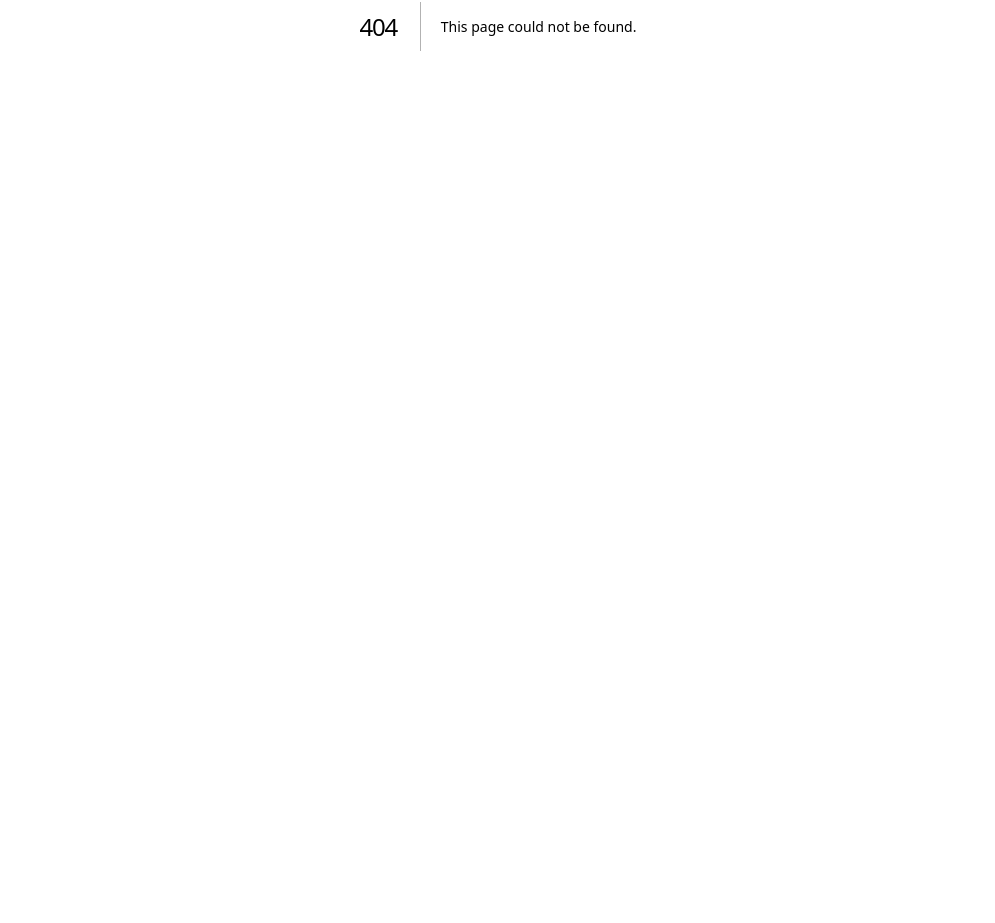
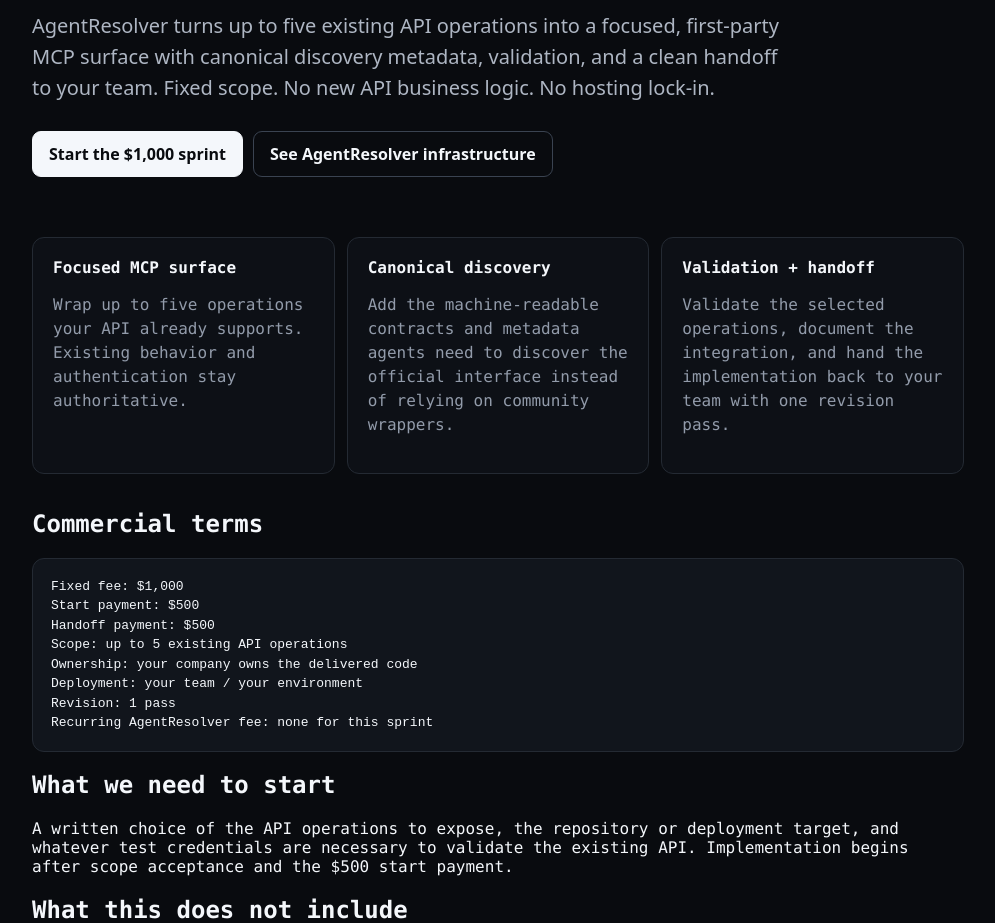
Before and after one commit to waxsway/agentresolver, a Next.js app: page /mcp-sprint in a window 1280 px wide. Before the commit this address had no page. Shown: the part 374-1297 px from the top of the page, without its empty margins (142-1137 px from the left). Before the commit the page ends 800 px from the top, so only its background shows below. Built offline with nearby package versions, Linux system fonts and the light colour scheme.

Commit message:
Add first-party MCP sprint conversion page

```diff
--- /dev/null
+++ b/src/app/mcp-sprint/page.tsx
@@ -0,0 +1,107 @@
+import type { Metadata } from "next";
+
+export const metadata: Metadata = {
+  title: "First-party MCP Implementation Sprint — AgentResolver",
+  description:
+    "A fixed $1,000 implementation sprint to turn up to five existing API operations into a first-party MCP surface with discovery metadata, validation, and handoff."
+};
+
+const commercialTerms = [
+  "Fixed fee: $1,000",
+  "Start payment: $500",
+  "Handoff payment: $500",
+  "Scope: up to 5 existing API operations",
+  "Ownership: your company owns the delivered code",
+  "Deployment: your team / your environment",
+  "Revision: 1 pass",
+  "Recurring AgentResolver fee: none for this sprint"
+].join("\n");
+
+export default function McpSprintPage() {
+  return (
+    <main>
+      <div className="eyebrow">FIRST-PARTY MCP IMPLEMENTATION</div>
+      <h1>Ship the official agent interface for the API you already have.</h1>
+      <p className="lead">
+        AgentResolver turns up to five existing API operations into a focused,
+        first-party MCP surface with canonical discovery metadata, validation,
+        and a clean handoff to your team. Fixed scope. No new API business
+        logic. No hosting lock-in.
+      </p>
+
+      <p className="actions">
+        <a
+          className="button"
+          href="mailto:wade@credscore.us?subject=AgentResolver%20MCP%20Sprint"
+        >
+          Start the $1,000 sprint
+        </a>{" "}
+        <a className="button secondary" href="/">
+          See AgentResolver infrastructure
+        </a>
+      </p>
+
+      <div className="grid">
+        <section>
+          <h2>Focused MCP surface</h2>
+          <p>
+            Wrap up to five operations your API already supports. Existing
+            behavior and authentication stay authoritative.
+          </p>
+        </section>
+        <section>
+          <h2>Canonical discovery</h2>
+          <p>
+            Add the machine-readable contracts and metadata agents need to
+            discover the official interface instead of relying on community
+            wrappers.
+          </p>
+        </section>
+        <section>
+          <h2>Validation + handoff</h2>
+          <p>
+            Validate the selected operations, document the integration, and
+            hand the implementation back to your team with one revision pass.
+          </p>
+        </section>
+      </div>
+
+      <h2>Commercial terms</h2>
+      <pre><code>{commercialTerms}</code></pre>
+
+      <h2>What we need to start</h2>
+      <p>
+        A written choice of the API operations to expose, the repository or
+        deployment target, and whatever test credentials are necessary to
+        validate the existing API. Implementation begins after scope acceptance
+        and the $500 start payment.
+      </p>
+
+      <h2>What this does not include</h2>
+      <p>
+        This sprint does not invent new product features, redesign your
+        authentication model, replace your core API, guarantee directory
+        placement, or guarantee agent traffic or revenue. Risky write
+        operations are excluded unless they are explicitly scoped with
+        appropriate safety controls.
+      </p>
+
+      <h2>Why first-party matters</h2>
+      <p>
+        When third-party wrappers become the easiest way for agents to call an
+        API, those wrappers start defining tool names, schemas, safety
+        boundaries, and discovery behavior. A first-party MCP surface lets the
+        API owner define that contract directly.
+      </p>
+
+      <p className="links">
+        <a href="mailto:wade@credscore.us?subject=AgentResolver%20MCP%20Sprint">
+          wade@credscore.us
+        </a>{" "}
+        · <a href="/openapi.json">AgentResolver OpenAPI</a> ·{" "}
+        <a href="/mcp/server-card">MCP Server Card</a> ·{" "}
+        <a href="/legal">Legal & Safety</a>
+      </p>
+    </main>
+  );
+}
```
